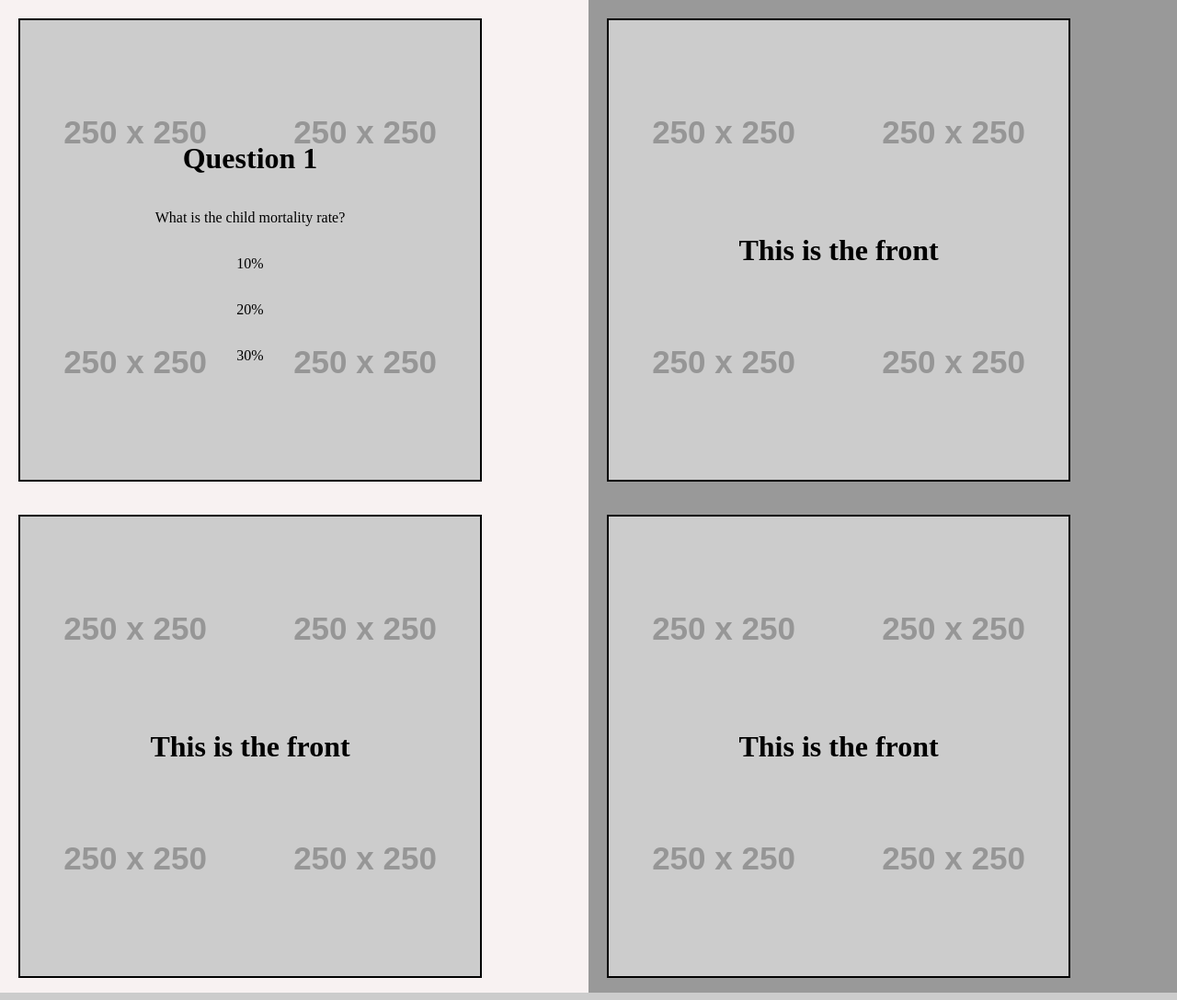
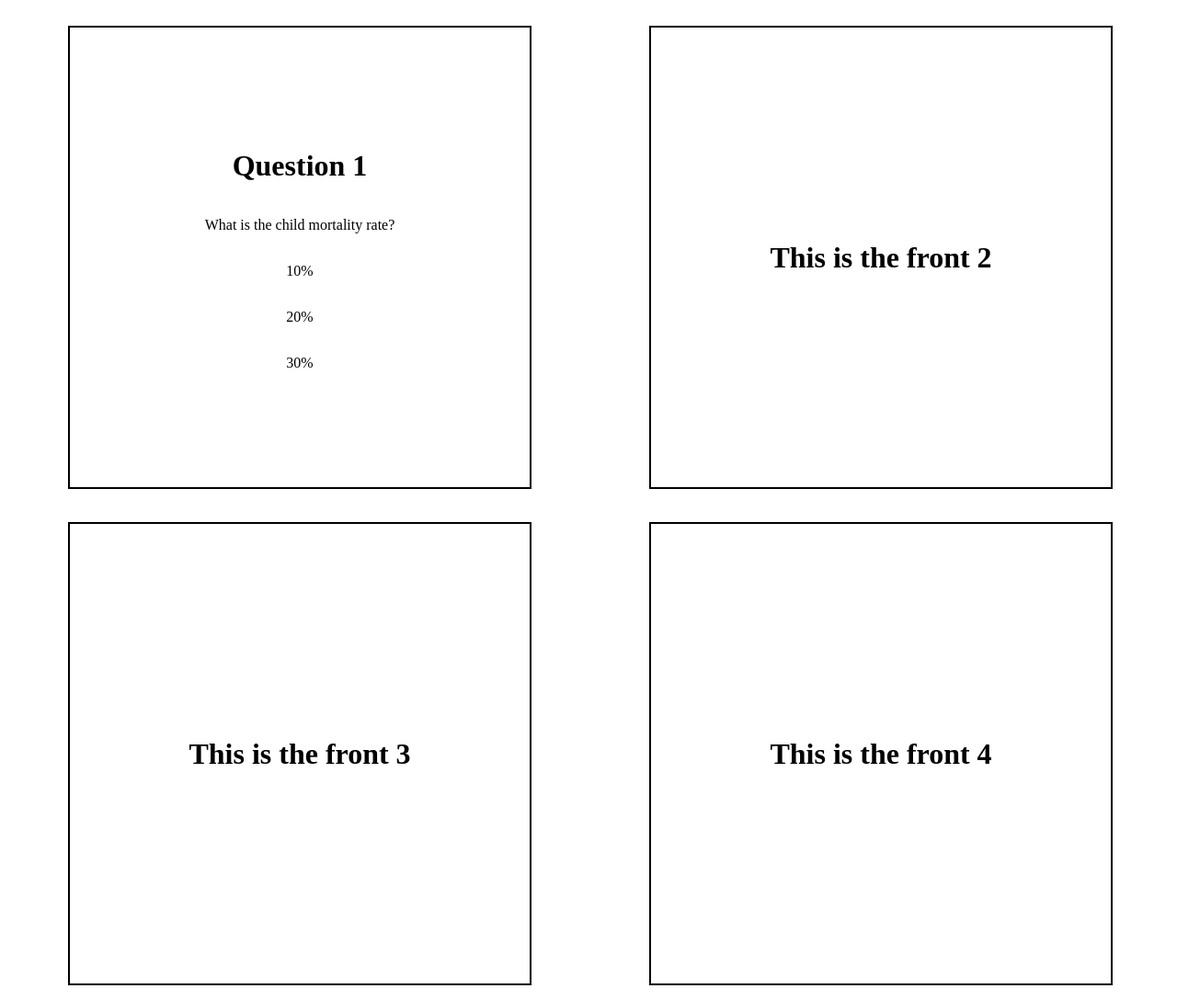
Before and after one commit to UBC-MDS/gapminder_challenge, a Flask app: page / in a window 1280 px wide. Shown: the whole page at 92% size. Run offline with Flask 3, Linux system fonts and the light colour scheme; grey boxes labelled with a size stand in for pictures from a placeholder-image service; parts of the project's set-up code (start-up, migrations or seed data) failed here and were passed over; some libraries are stand-ins or nearby versions.

Commit message:
fix center div

```diff
--- a/src/gapminder_challenge/templates/index.html
+++ b/src/gapminder_challenge/templates/index.html
@@ -4,16 +4,19 @@
     <meta charset="UTF-8" />
     <title>Gapminder Challenge</title>
     <style>
-.part1 {
-background-color: #f8f2f2;
+.left {
+/* background-color: #f8f2f2; */
 float: left; width: 50%;
+/* border: #000000 solid 1px; */
+
 }
-.part2 {
-background-color: #999999;
+.right {
+/* background-color: #999999; */
 float: left; width: 50%;
 }
 
-body {
+
+/* body {
   margin: 0;
   width: 100%;
   height: 100%;
@@ -21,7 +24,7 @@ body {
   justify-content: space-around;
   align-items: center;
   flex-wrap: wrap;
-}
+}  */
 
 div {
   width: 100%;
@@ -33,6 +36,8 @@ div {
   width: 500px;
   height: 500px;
   perspective: 1000px;
+   margin-left: auto;
+  margin-right: auto;
 }
 
 .card {
@@ -52,7 +57,7 @@ div {
 
 .front {
   border: 2px solid black;
-  background: url("http://placehold.it/250x250");
+  /* background: url("http://placehold.it/250x250"); */
 }
 
 .front:hover {
@@ -63,7 +68,7 @@ div {
 
 .back {
   border: 2px solid black;
-  background: url("http://placehold.it/100x100");
+  /* background: url("http://placehold.it/100x100"); */
   transform: rotateY(180deg);
 }
 
@@ -75,7 +80,7 @@ div {
 
     </style>
     <script>
-        function flip(event){
+  function flip(event){
 	var element = event.currentTarget;
 	if (element.className === "card") {
     if(element.style.transform == "rotateY(180deg)") {
@@ -94,7 +99,7 @@ div {
 
 
 
-<div class="part1">
+<div class="left">
 <div class="container">
   <div class="card" onclick="flip(event)">
     <div class="front">
@@ -125,11 +130,11 @@ div {
 
 
 <!-- PART 2 -->
-<div class="part2">
+<div class="right">
 <div class="container">
   <div class="card" onclick="flip(event)">
     <div class="front">
-        <h1>This is the front</h1>
+        <h1>This is the front 2</h1>
     </div>
     <div class="back">
       <h1>This is the back</h1>
@@ -141,11 +146,11 @@ div {
 
 
 <!-- PART 3 -->
-<div class="part1">
+<div class="left">
 <div class="container">
   <div class="card" onclick="flip(event)">
     <div class="front">
-        <h1>This is the front</h1>
+        <h1>This is the front 3</h1>
     </div>
     <div class="back">
       <h1>This is the back</h1>
@@ -157,11 +162,11 @@ div {
 
 
 <!-- PART 4 -->
-<div class="part2">
+<div class="right">
 <div class="container">
   <div class="card" onclick="flip(event)">
     <div class="front">
-        <h1>This is the front</h1>
+        <h1>This is the front 4</h1>
     </div>
     <div class="back">
       <h1>This is the back</h1>
```
